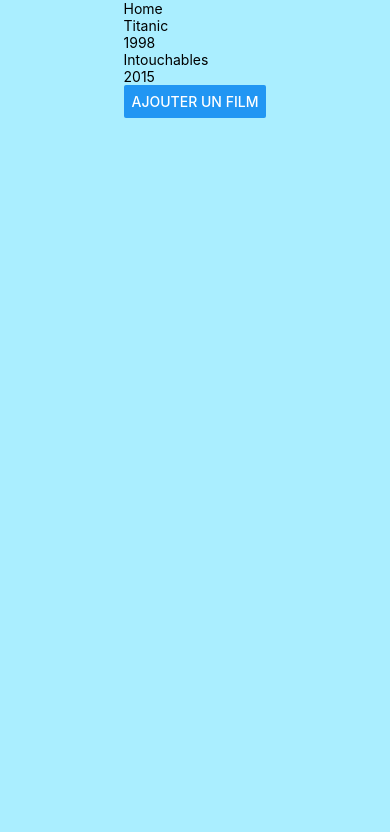
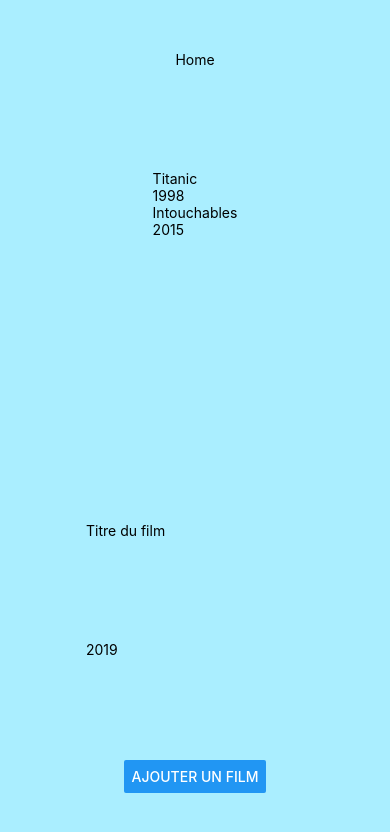
Before and after one commit to clakg/reactNative, a React Native app: screen / in a window 390 px wide. Shown: the top 832 px of the page. Built offline with nearby package versions, Linux system fonts and the light colour scheme.

Commit message:
ecrire du text

```diff
--- a/app.json
+++ b/app.json
@@ -10,7 +10,7 @@
       "web"
     ],
     "version": "1.0.0",
-    "orientation": "portrait",
+    "orientation": "default",
     "icon": "./assets/icon.png",
     "splash": {
       "image": "./assets/splash.png",
--- a/screens/Home.js
+++ b/screens/Home.js
@@ -1,5 +1,5 @@
 import React, {Component} from 'react';
-import { View, Text, FlatList, Button } from 'react-native';
+import { View, Text, FlatList, Button, TextInput } from 'react-native';
 import MovieItem from '../components/MovieItem';
 
 class Home extends Component {
@@ -7,7 +7,9 @@ class Home extends Component {
     constructor(props) {
         super(props);
         this.state = {
-            movies: []
+            movies: [],
+            title: '',
+            year: new Date().getFullYear()
         };
     }
 
@@ -29,12 +31,20 @@ class Home extends Component {
 
     render() {
         return (
-            <View>
+            <View style={{ flex: 1, justifyContent: 'space-around', alignItems: 'center' }}>
                 <Text>Home</Text>
-                <FlatList data={this.state.movies}
-                          renderItem={({item}) => <MovieItem movie={item}/>}
-                          keyExtractor={(item, index) => index.toString()}
-                />
+                <View style={{ height: 250 }}>
+                    <FlatList data={this.state.movies}
+                              renderItem={({item}) => <MovieItem movie={item}/>}
+                              keyExtractor={(item, index) => index.toString()}
+                    />
+                </View>
+                <TextInput onChangeText={text => this.setState({ title: text })}
+                           value={this.state.title}
+                           placeholder='Titre du film'/>
+                <TextInput onChangeText={text => this.setState({ year: text })}
+                           value={this.state.year.toString()}
+                           keyboardType='web-search'/>
                 <Button onPress={() => this.addMovie()} title='Ajouter un film'/>
             </View>
         );
```
